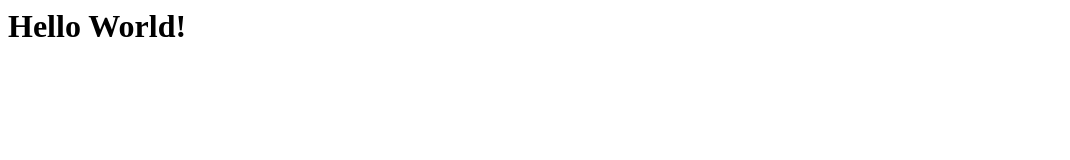
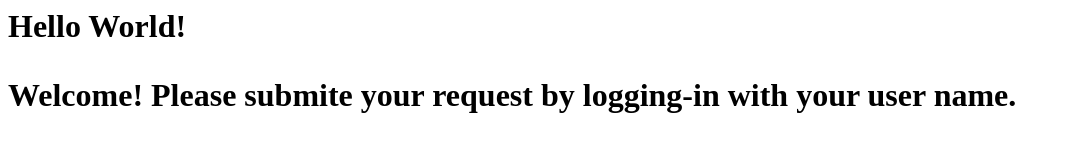
Before and after one commit to pserratojr/pserratojr.github.io, a plain HTML site: page index.html in a window 1280 px wide. Shown: the whole page, without its empty margins (0-1070 px from the left). Drawn offline with Linux system fonts and the light colour scheme.

Commit message:
Update index.html

```diff
--- a/index.html
+++ b/index.html
@@ -1 +1,3 @@
 <h1>Hello World!</h>
+
+<p>Welcome! Please submite your request by logging-in with your user name.</p>
```
